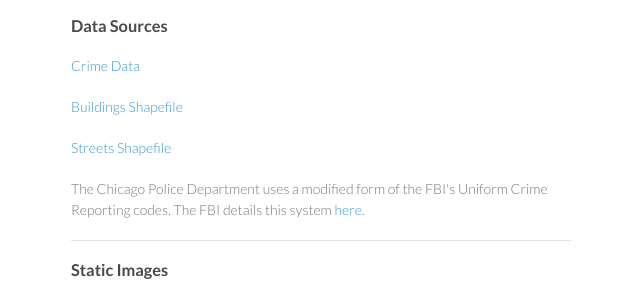
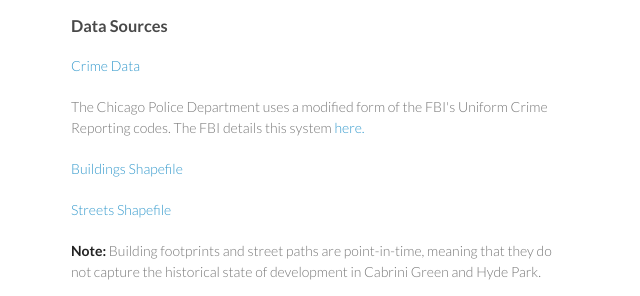
Before and after one commit to oneschirm/crime-study, a plain HTML site: page index.html in a window 1280 px wide. Shown: the part 1586-1882 px from the top of the page, without its empty margins (499-1139 px from the left). Drawn offline with Linux system fonts and the light colour scheme.

```diff
--- a/index.html
+++ b/index.html
@@ -66,11 +66,13 @@
 
 <p><a href="https://data.cityofchicago.org/Public-Safety/Crimes-2001-to-present/ijzp-q8t2">Crime Data</a></p>
 
+<p>The Chicago Police Department uses a modified form of the FBI's Uniform Crime Reporting codes. The FBI details this system <a href="www2.fbi.gov/ucr/handbook/ucrhandbook04.pdf">here.</a></p>
+
 <p><a href="https://data.cityofchicago.org/Buildings/Building-Footprints/6mpq-sfwi">Buildings Shapefile</a> </p>
 
 <p><a href="https://data.cityofchicago.org/Transportation/Street-Center-Lines/6imu-meau">Streets Shapefile</a></p>
 
-<p>The Chicago Police Department uses a modified form of the FBI's Uniform Crime Reporting codes. The FBI details this system <a href="www2.fbi.gov/ucr/handbook/ucrhandbook04.pdf">here.</a></p>
+<p><strong>Note:</strong> Building footprints and street paths are point-in-time, meaning that they do not capture the historical state of development in Cabrini Green and Hyde Park. </p>
 
 <hr><h3>
 <a name="static-images" class="anchor" href="#static-images"><span class="octicon octicon-link"></span></a>Static Images</h3>
```
Also changed, not shown: params.json (+1 -1 lines).
